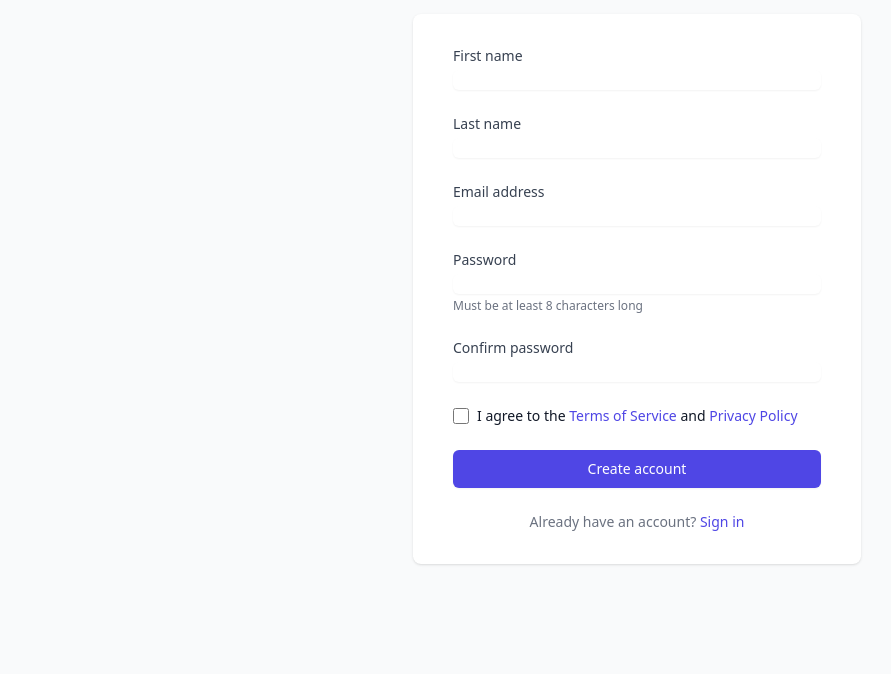
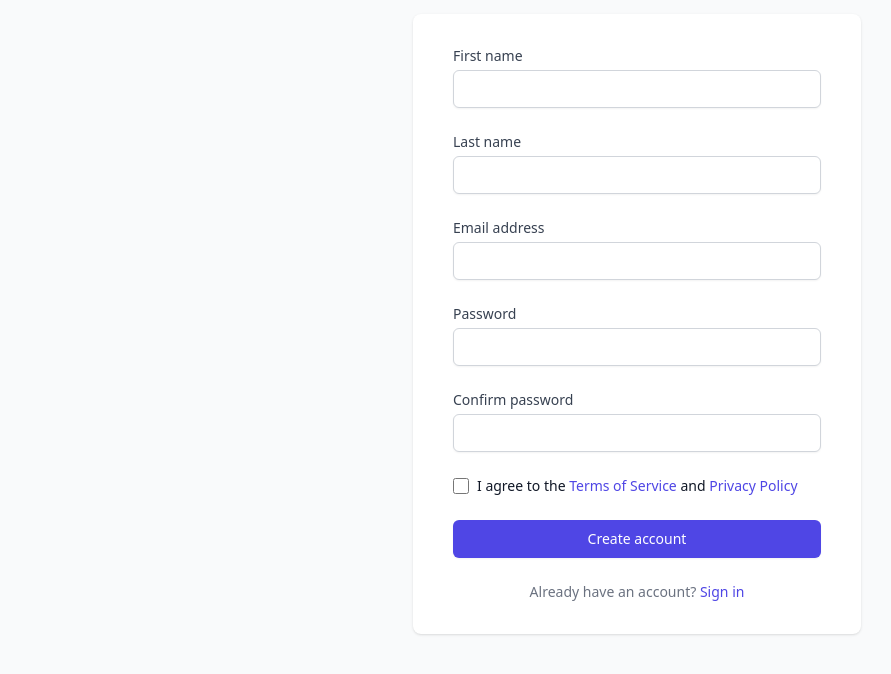
Before and after one commit to nicolaasheru/SeedZforLayananSTI, a plain HTML site: page signup.html in a window 1280 px wide. Shown: the part 206-880 px from the top of the page, without its empty margins (3-894 px from the left). Before the commit the page ends 818 px from the top, so only its background shows below. Drawn offline with nearby package versions, Linux system fonts and the light colour scheme.

Commit message:
Refine interface

```diff
--- a/signup.html
+++ b/signup.html
@@ -32,36 +32,45 @@
                             <label for="first-name" class="block text-sm font-medium text-gray-700">
                                 First name
                             </label>
-                            <input type="text" name="first-name" id="first-name" required class="mt-1 focus:ring-indigo-500 focus:border-indigo-500 block w-full shadow-sm sm:text-sm border-gray-300 rounded-md">
+                            <div class="mt-1">
+                                <input type="text" name="first-name" id="first-name" required class="appearance-none block w-full px-3 py-2 border border-gray-300 rounded-md shadow-sm placeholder-gray-400 focus:outline-none focus:ring-indigo-500 focus:border-indigo-500 sm:text-sm">
+                            </div>
                         </div>
 
                         <div class="col-span-1">
                             <label for="last-name" class="block text-sm font-medium text-gray-700">
                                 Last name
                             </label>
-                            <input type="text" name="last-name" id="last-name" required class="mt-1 focus:ring-indigo-500 focus:border-indigo-500 block w-full shadow-sm sm:text-sm border-gray-300 rounded-md">
+                            <div class="mt-1">
+                                <input type="text" name="first-name" id="first-name" required class="appearance-none block w-full px-3 py-2 border border-gray-300 rounded-md shadow-sm placeholder-gray-400 focus:outline-none focus:ring-indigo-500 focus:border-indigo-500 sm:text-sm">
+                            </div>
                         </div>
 
                         <div class="col-span-1">
                             <label for="email" class="block text-sm font-medium text-gray-700">
                                 Email address
                             </label>
-                            <input type="email" name="email" id="email" required class="mt-1 focus:ring-indigo-500 focus:border-indigo-500 block w-full shadow-sm sm:text-sm border-gray-300 rounded-md">
+                            <div class="mt-1">
+                                <input id="email" name="email" type="email" required class="appearance-none block w-full px-3 py-2 border border-gray-300 rounded-md shadow-sm placeholder-gray-400 focus:outline-none focus:ring-indigo-500 focus:border-indigo-500 sm:text-sm">
+                            </div>
                         </div>
 
                         <div class="col-span-1">
                             <label for="password" class="block text-sm font-medium text-gray-700">
                                 Password
                             </label>
-                            <input type="password" name="password" id="password" required class="mt-1 focus:ring-indigo-500 focus:border-indigo-500 block w-full shadow-sm sm:text-sm border-gray-300 rounded-md">
-                            <p class="mt-1 text-xs text-gray-500">Must be at least 8 characters long</p>
+                            <div class="mt-1">
+                                <input id="password" name="password" type="password" required class="appearance-none block w-full px-3 py-2 border border-gray-300 rounded-md shadow-sm placeholder-gray-400 focus:outline-none focus:ring-indigo-500 focus:border-indigo-500 sm:text-sm">
+                            </div>
                         </div>
 
                         <div class="col-span-1">
                             <label for="confirm-password" class="block text-sm font-medium text-gray-700">
                                 Confirm password
                             </label>
-                            <input type="password" name="confirm-password" id="confirm-password" required class="mt-1 focus:ring-indigo-500 focus:border-indigo-500 block w-full shadow-sm sm:text-sm border-gray-300 rounded-md">
+                            <div class="mt-1">
+                                <input id="password" name="password" type="password" required class="appearance-none block w-full px-3 py-2 border border-gray-300 rounded-md shadow-sm placeholder-gray-400 focus:outline-none focus:ring-indigo-500 focus:border-indigo-500 sm:text-sm">
+                            </div>
                         </div>
                     </div>
 
```
Also changed, not shown: index.html (+1 -1 lines).
